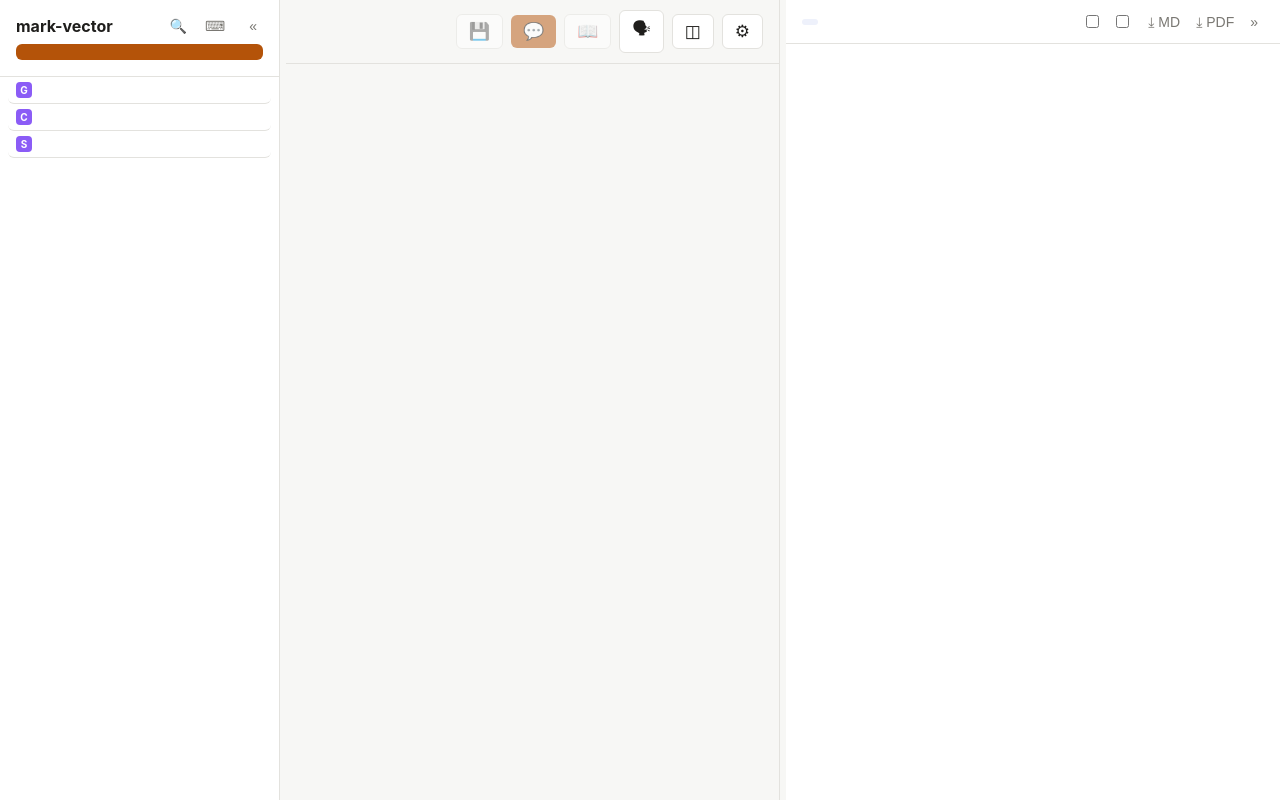
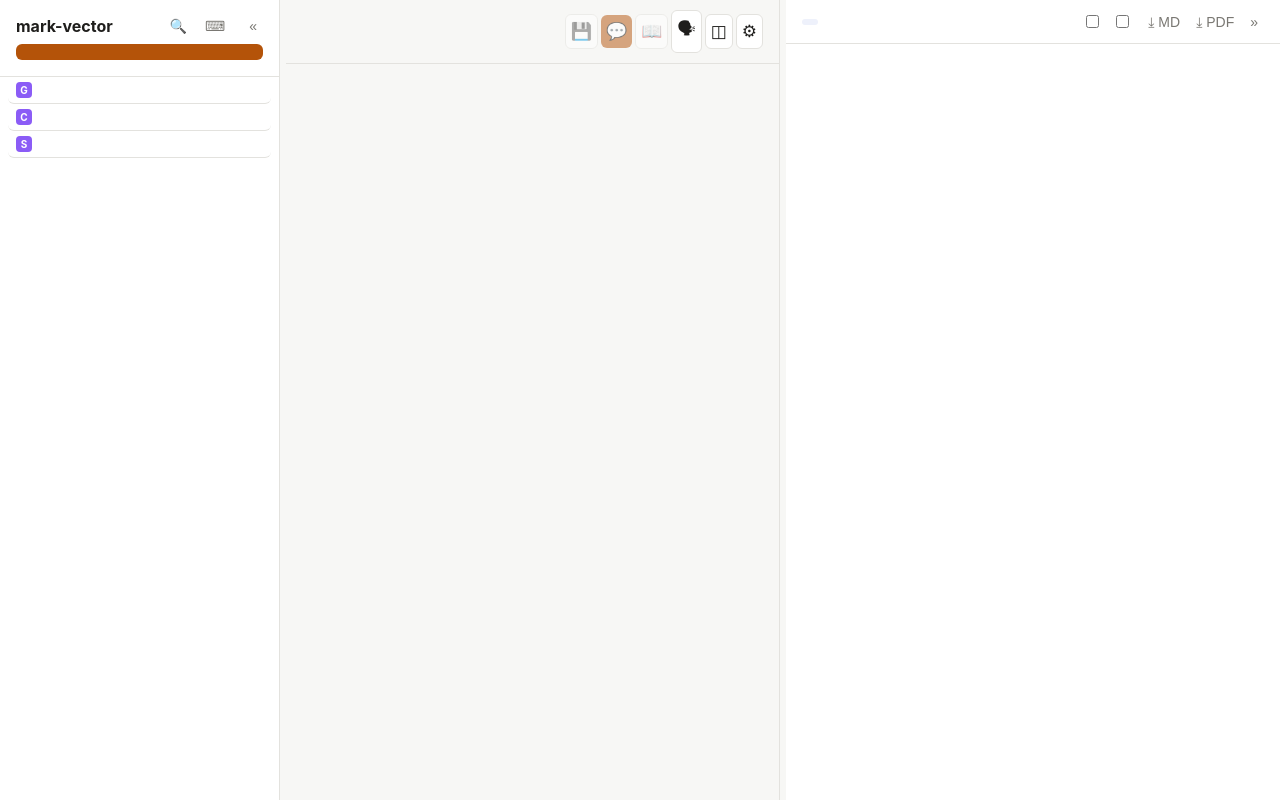
Before and after one commit to iasandcb/mark-vector, a plain HTML site: page frontend/index.html in a window 1280 px wide. Drawn offline with nearby package versions, Linux system fonts and the light colour scheme.

Commit message:
Keep the editor toolbar on one line in a narrow column.
Tree plus preview, and split view, used to wrap the split and settings buttons. The icon row now scrolls inside the header and the gear stays beside it, with tighter spacing only when the column is narrow.

Co-authored-by: Alex Lee <iasandcb@gmail.com>

```diff
--- a/frontend/index.html
+++ b/frontend/index.html
@@ -87,6 +87,7 @@
           <span id="tool-status" class="tool-status" hidden></span>
         </div>
         <div class="editor-actions">
+          <div class="editor-actions-scroll">
           <!-- Each of these carries its icon and its wording as separate
                spans: on a phone the row can't fit four worded buttons, so
                the labels are dropped there and the icons stand alone (see
@@ -179,6 +180,7 @@
             <span class="btn-icon" aria-hidden="true">◫</span>
             <span class="btn-label" data-i18n="editor.splitView"></span>
           </button>
+          </div>
           <!-- Opens the toolbar row below, collapsed by default at every
                width (see .editor-toolbar in style.css) so the header stays
                one line. -->
--- a/frontend/static/css/style.css
+++ b/frontend/static/css/style.css
@@ -852,12 +852,9 @@ body.row-dragging {
   border-bottom-right-radius: 0;
 }
 
-/* Phone: the editor header's icon buttons need tighter padding than the
-   12px/16px tap-target rule further down. The compact gap cannot live
-   here: .editor-actions { gap: 8px } is declared later and would override
-   it, and that extra gap is what drops the ⚙ onto a second line once the
-   🗣 button is in the row. The gap, nowrap, and scroll live in the phone
-   block after .editor-actions. */
+/* Phone: tighter than the 12px/16px tap-target padding below. The row
+   itself is one line at every width (see .editor-actions); a narrow
+   column tightens the gap again in the editor-column container query. */
 @media (max-width: 700px) {
   .editor-column > .pane-header {
     padding-left: 8px;
@@ -1153,22 +1150,45 @@ body.row-dragging {
   flex-shrink: 1;
 }
 
-/* Wraps rather than overflowing: a draft can show four buttons at once
-   (save / publish / inline complete / send) plus the "live" checkbox, which
-   is more than a phone-width header fits on one line. */
-/* Shrinkable (min-width: 0), so that when the buttons don't fit - a phone,
-   or a narrow split pane - flex-wrap actually wraps them onto a second line.
-   With flex-shrink: 0 the row stayed one line wider than the pane and ran
-   off-screen, taking the ⚙ (and with it the Live/Slides checkboxes in the
-   row it opens) out of reach on an iPhone. The title group still gives way
-   first: its flex-basis is 0, so it never holds any of the row's width. */
+/* One row at every width and pane combination. Wrapping used to drop ◫
+   and ⚙ onto a second line once the editor column got narrow (tree and
+   preview both open, or split view). The icons scroll inside
+   .editor-actions-scroll; the ⚙ stays outside that scroller so it is never
+   covered and never widens the page. The spacer keeps the icons against
+   the gear when they fit. */
 .editor-actions {
   display: flex;
   align-items: center;
   justify-content: flex-end;
-  flex-wrap: wrap;
+  flex-wrap: nowrap;
   gap: 8px;
   min-width: 0;
+}
+
+.editor-actions-scroll {
+  display: flex;
+  align-items: center;
+  gap: inherit;
+  flex: 1 1 auto;
+  min-width: 0;
+  overflow-x: auto;
+  flex-wrap: nowrap;
+  scrollbar-width: none;
+  overscroll-behavior-x: contain;
+}
+
+.editor-actions-scroll::-webkit-scrollbar {
+  display: none;
+}
+
+.editor-actions-scroll::before {
+  content: "";
+  flex: 1 0 0px;
+}
+
+.editor-actions-scroll > *,
+.editor-actions > :not(.editor-actions-scroll) {
+  flex-shrink: 0;
 }
 
 .preview-actions {
@@ -1567,38 +1587,10 @@ body.row-dragging {
     padding: 12px 16px;
   }
 
-  /* Keep the ⚙ on the header's one row. This comes after the base
-     .editor-actions rule (gap 8px, flex-wrap), which otherwise wins and
-     drops the gear under the 🗣 on a 375–430px screen. Icons stay full size
-     and slide inside this bar when a thread or remote button is open too.
-     The spacer eats leftover space so the cluster still sits on the right
-     when it fits, and the gear sticks to the right edge while the rest
-     scrolls. Overflow stays inside the bar: the page does not. */
+  /* Full-width phone editor (the column is the viewport). Narrower
+     columns get the same gap from the editor-column container query. */
   .editor-actions {
     gap: 3px;
-    flex-wrap: nowrap;
-    justify-content: flex-start;
-    overflow-x: auto;
-    scrollbar-width: none;
-  }
-
-  .editor-actions::-webkit-scrollbar {
-    display: none;
-  }
-
-  .editor-actions::before {
-    content: "";
-    flex: 1 0 0px;
-  }
-
-  .editor-actions > * {
-    flex-shrink: 0;
-  }
-
-  #toolbar-toggle-btn {
-    position: sticky;
-    right: 0;
-    z-index: 2;
   }
 
   .pane-filename {
@@ -2658,6 +2650,35 @@ kbd.shortcut-key {
   min-width: 0;
   min-height: 0;
   position: relative;
+  container: editor-column / inline-size;
+}
+
+/* Desktop spacing needs about 530px for the icon row. Below that (1280px
+   with tree and preview, 1024px, split view) use the phone gap and padding
+   so the row still fits; the bar scrolls only if it still does not. */
+@container editor-column (max-width: 640px) {
+  .editor-actions {
+    gap: 3px;
+  }
+  .editor-actions .secondary-btn,
+  .editor-actions .primary-btn {
+    padding: 6px 5px;
+  }
+  .editor-actions .dictation-lang {
+    padding: 0 2px;
+  }
+}
+
+/* 1024px with both side panes, and split view, are tighter still.
+   390px stays on the 3px tier above (that column is the full viewport). */
+@container editor-column (max-width: 384px) {
+  .editor-actions {
+    gap: 2px;
+  }
+  .editor-actions .secondary-btn,
+  .editor-actions .primary-btn {
+    padding: 6px 3px;
+  }
 }
 
 .discuss-pane {
```
